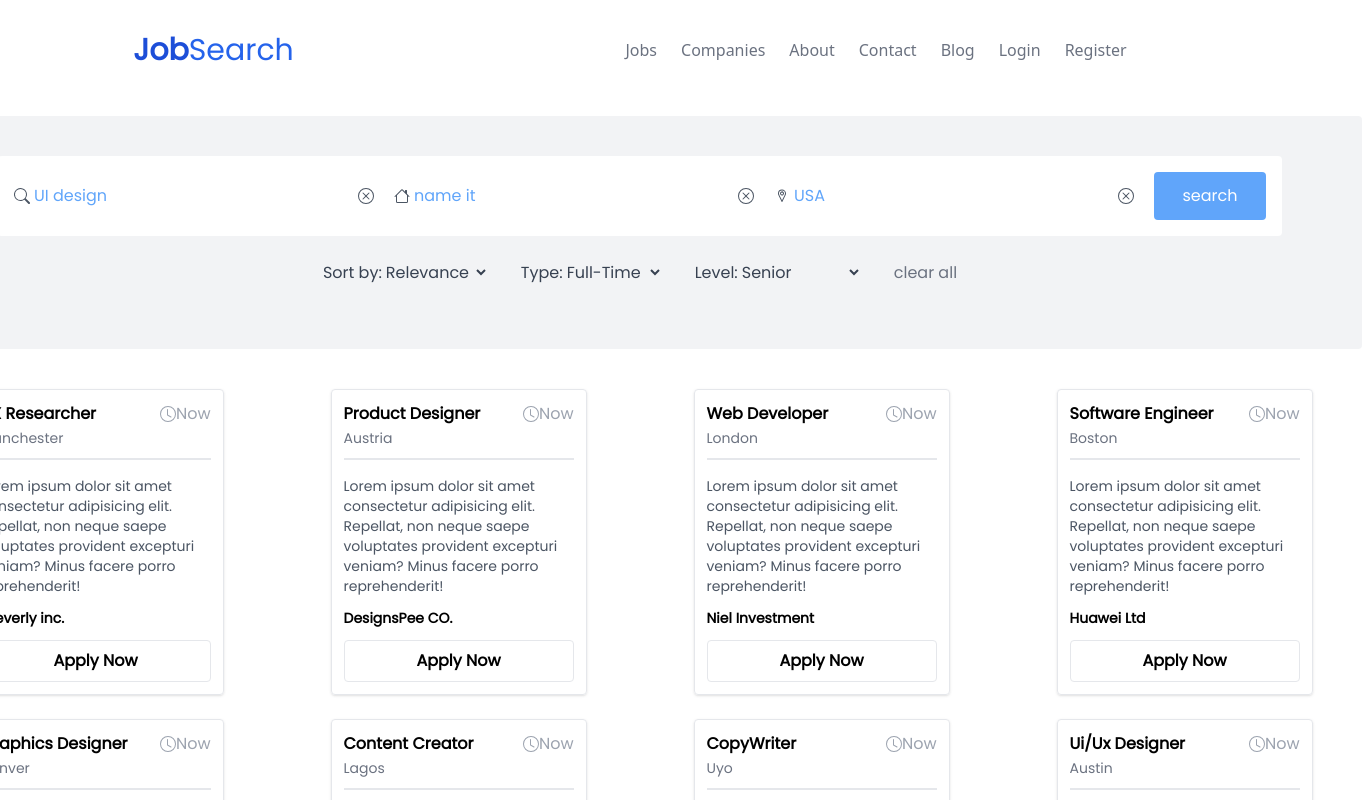
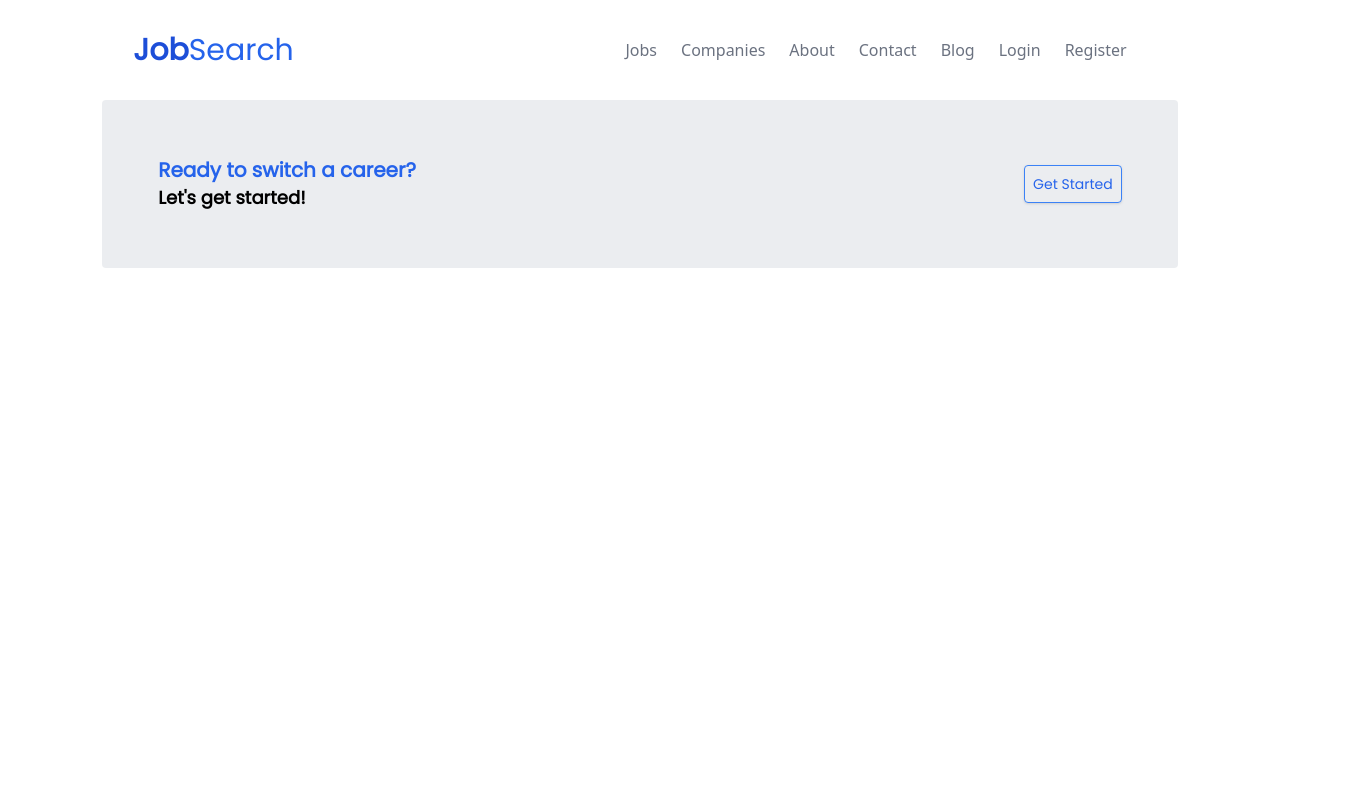
Before and after one commit to cleverAkanimoh/tailwind-learning-project, a React (Vite) app: page / in a window 1280 px wide. Shown: the top 800 px of the page, 1362 px wide, since content can reach past the window. Built offline with nearby package versions, Linux system fonts and the light colour scheme.

Commit message:
modified MiddleContent.jsx added switchCareer.jsx

```diff
--- a/src/Components/MiddleContent.jsx
+++ b/src/Components/MiddleContent.jsx
@@ -1,14 +1,18 @@
 import { useState } from 'react';
-import SearchForm from "./SearchForm";
-import AvailableWorks from "./availableWorks";
-import data from "../Components/works";
+// import SearchForm from "./SearchForm";
+// import AvailableWorks from "./availableWorks";
+import data from "./works";
+import SwitchCareer from './switchCareer';
 
 export default function () {
   const [works, setWorks] = useState(data)
   return (
-    <section>
-      <SearchForm />
-      <AvailableWorks works={works} />
+    <section className='w-full grid place-items-center'>
+      <div className='w-11/12'>
+        {/* <SearchForm />
+      <AvailableWorks works={works} /> */}
+        <SwitchCareer />
+      </div>
     </section>
   )
 }
--- /dev/null
+++ b/src/Components/switchCareer.jsx
@@ -0,0 +1,15 @@
+export default function() {
+    return (
+        <article className="w-full grid place-items-center">
+            <div className="w-full bg-gray-200 bg-opacity-75 p-5 md:p-14 flex flex-col md:flex-row md:justify-between sm:w-11/12 items-center justify-center rounded">
+                <div>
+                    <h2 className="font-extrabold sm:text-lg md:text-xl text-blue-600">Ready to switch a career?</h2>
+                    <h4 className="font-extrabold text-sm sm:text-base md:text-lg">Let's get started!</h4>
+                </div>
+                <div className="mt-5 md:mt-0">
+                    <a href="#" className="border-blue-500 shadow text-blue-600 border p-2 text-sm rounded">Get Started</a>
+                </div>
+            </div>
+        </article>
+    )
+}
```
